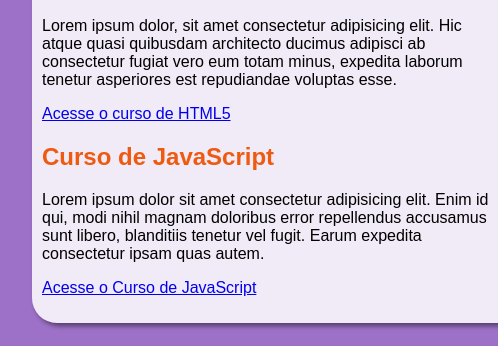
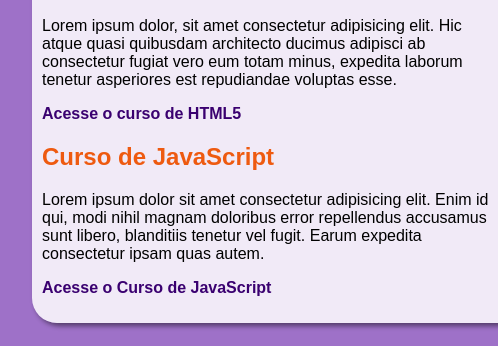
Before and after one commit to Ericky-dev/Curso-em-V-deo, a plain HTML site: page Curso Git e GitHub/projeto-site/index.html in a window 1280 px wide. Shown: the part 232-578 px from the top of the page, 318-816 px from the left. Drawn offline with Linux system fonts and the light colour scheme.

Commit message:
Update style.css

```diff
--- a/Curso Git e GitHub/projeto-site/estilos/style.css
+++ b/Curso Git e GitHub/projeto-site/estilos/style.css
@@ -27,6 +27,17 @@ h2{
 
 }
 
+a {
+    text-decoration: none;
+    font-weight: bold;
+    color: rgb(58, 0, 112);
+}
+
+a:hover {
+    text-decoration: underline;
+    color: rgb(26, 26, 255);
+}
+
 img.lado{
     float: right;
 }
```
